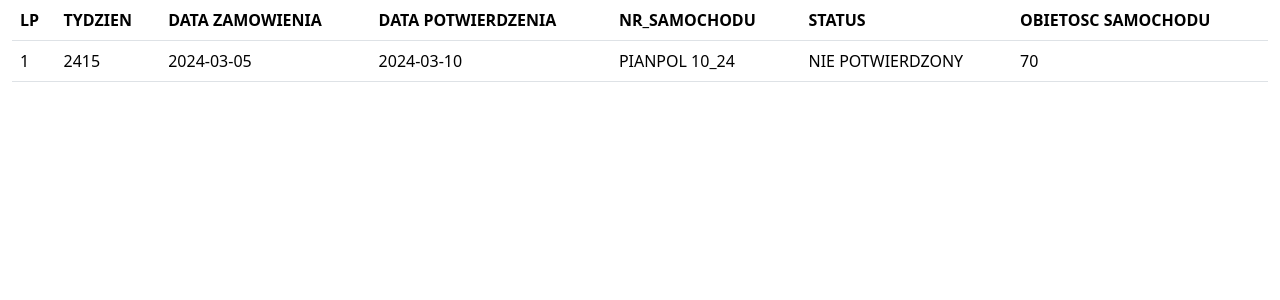
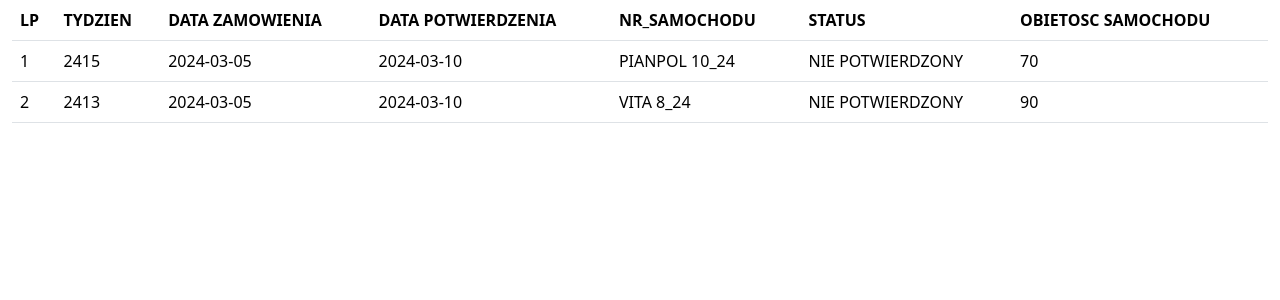
Before and after one commit to Mogarthron/Magazynier, a Flask app: template Flask_server/Bluprints/wydzial_pianek/templates/wydzial_pianek/raport_dostaw.html in a window 1280 px wide. Shown: the part 56-356 px from the top of the page. Run offline with Flask 3, Linux system fonts and the light colour scheme; the template is opened without the code that fills it, so the values that code supplies are empty; parts of the project's set-up code (start-up, migrations or seed data) failed here and were passed over; some libraries are stand-ins or nearby versions.

Commit message:
Flask server

```diff
--- a/Flask_server/Bluprints/wydzial_pianek/templates/wydzial_pianek/raport_dostaw.html
+++ b/Flask_server/Bluprints/wydzial_pianek/templates/wydzial_pianek/raport_dostaw.html
@@ -1,17 +1,8 @@
 {% extends "layout_wp.html" %} {% block content %}
-<style>
-.dostawy {
-        display: flex; /* Use flexbox */
+<div class="container-fluid">
+  <div id="chart" class="chart"></div>
 
-    }
-
-
-</style>
-<div class="container-fluid">
-
-  <div id='chart' class='chart'></div>
-
-  <table class="table">
+  <table class="table table-hover">
     <thead>
       <tr>
         <th>LP</th>
@@ -32,17 +23,25 @@
         <td>2024-03-10</td>
         <td>PIANPOL 10_24</td>
         <td>NIE POTWIERDZONY</td>
-
-                <td>70</td>
+        <td>70</td>
+      </tr>
+      <tr>
+        <td>2</td>
+        <td>2413</td>
+        <td>2024-03-05</td>
+        <td>2024-03-10</td>
+        <td>VITA 8_24</td>
+        <td>NIE POTWIERDZONY</td>
+        <td>90</td>
       </tr>
     </tbody>
   </table>
 </div>
 
-<script src='https://cdn.plot.ly/plotly-latest.min.js'></script>
-    <script type='text/javascript'>
-      var graphs = {{graphJSON | safe}};
-      Plotly.plot('chart',graphs,{});
-    </script>
+<script src="https://cdn.plot.ly/plotly-latest.min.js"></script>
+<script type="text/javascript">
+  var graphs = {{graphJSON | safe}};
+  Plotly.plot('chart',graphs,{});
+</script>
 
 {% endblock %}
```
Also changed, not shown: Flask_server/Bluprints/wydzial_pianek/routes.py (+7 -13 lines), Pianki/Dostawy_pianek/__init__.py (+18 -20 lines).
